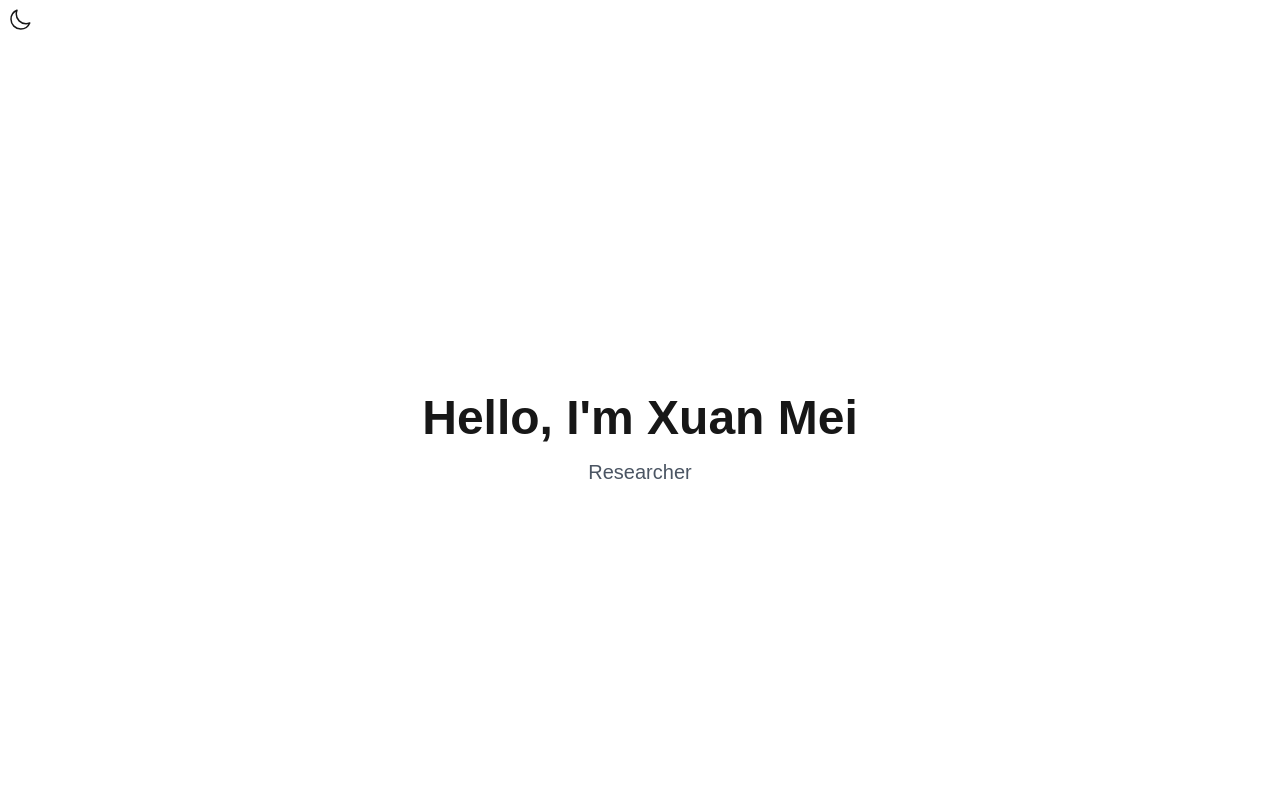
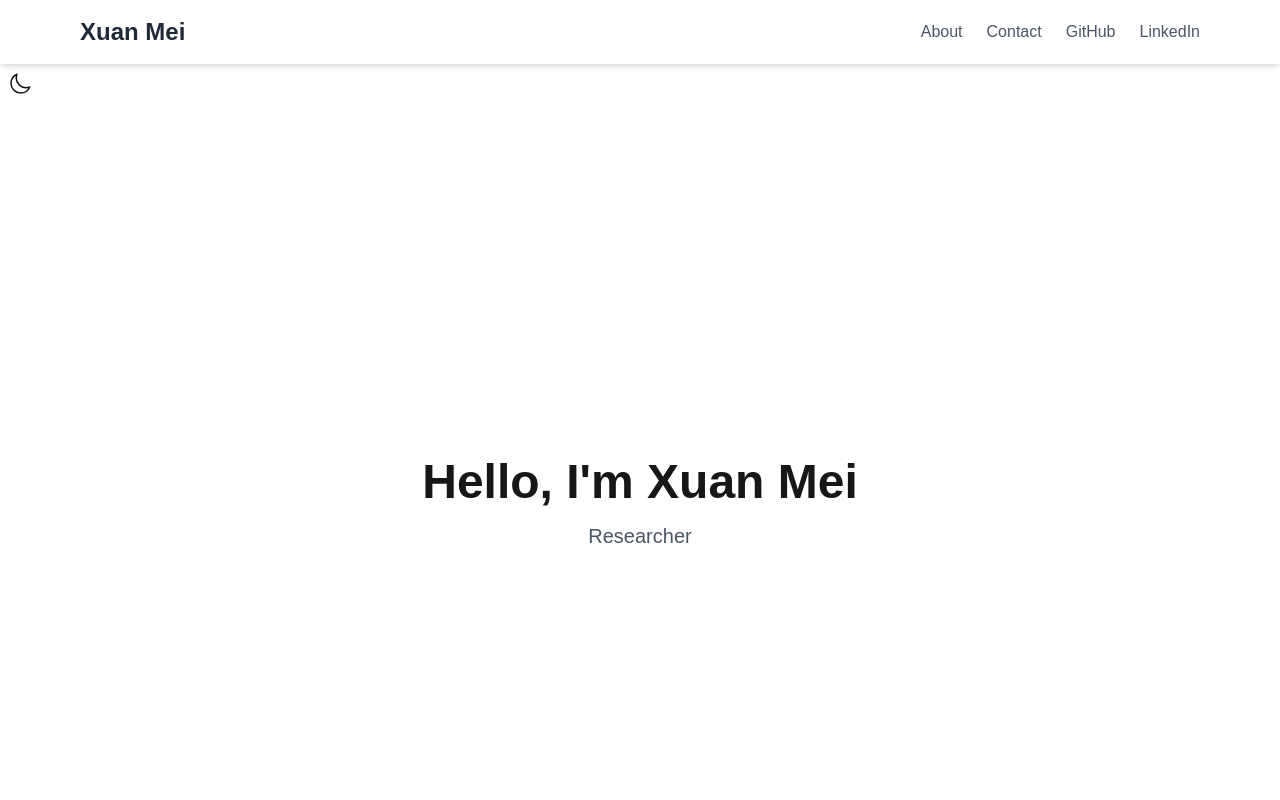
Before and after one commit to mxa911019/xuan-mei-website, a Next.js app: page / in a window 1280 px wide. Shown: the top 800 px of the page. Built offline with nearby package versions, Linux system fonts and the light colour scheme.

Commit message:
Add top navigation bar

```diff
--- /dev/null
+++ b/components/Header.jsx
@@ -0,0 +1,17 @@
+import Link from 'next/link';
+
+export default function Header() {
+  return (
+    <header className="bg-white dark:bg-gray-900 shadow-md">
+      <div className="max-w-6xl mx-auto px-4 py-4 flex justify-between items-center">
+        <Link href="/" className="text-2xl font-bold text-gray-800 dark:text-white">Xuan Mei</Link>
+        <nav className="space-x-6">
+          <Link href="/about" className="text-gray-600 hover:text-black dark:text-gray-300 dark:hover:text-white">About</Link>
+          <Link href="/contact" className="text-gray-600 hover:text-black dark:text-gray-300 dark:hover:text-white">Contact</Link>
+          <a href="[Your-GitHub]" className="text-gray-600 hover:text-black dark:text-gray-300 dark:hover:text-white" target="_blank">GitHub</a>
+          <a href="[Your-LinkedIn]" className="text-gray-600 hover:text-black dark:text-gray-300 dark:hover:text-white" target="_blank">LinkedIn</a>
+        </nav>
+      </div>
+    </header>
+  );
+}
--- a/pages/_app.js
+++ b/pages/_app.js
@@ -1,5 +1,11 @@
-import "@/styles/globals.css";
+import '@/styles/globals.css'
+import Header from '../components/Header'
 
 export default function App({ Component, pageProps }) {
-  return <Component {...pageProps} />;
+  return (
+    <>
+      <Header />
+      <Component {...pageProps} />
+    </>
+  )
 }
```
